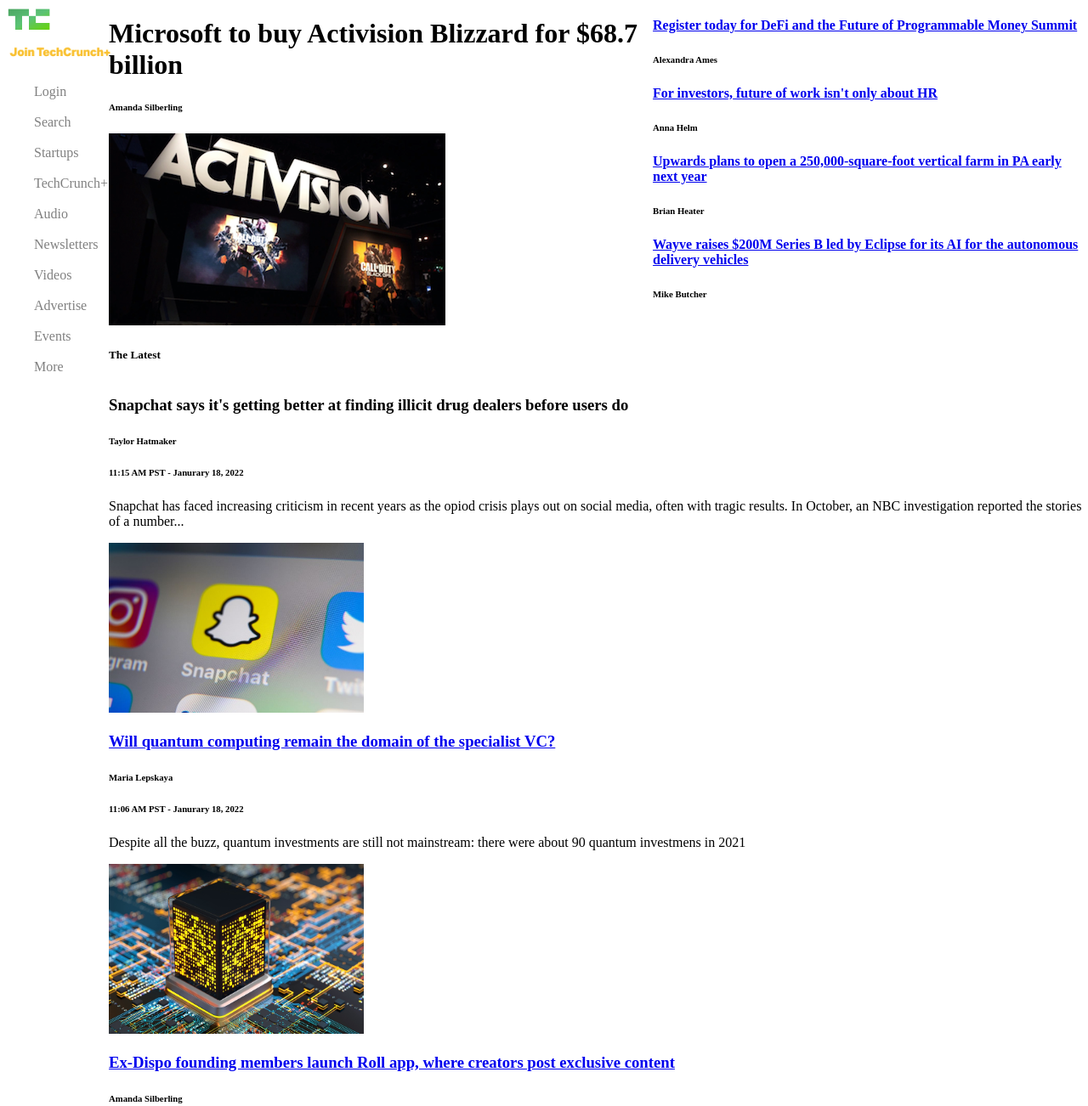
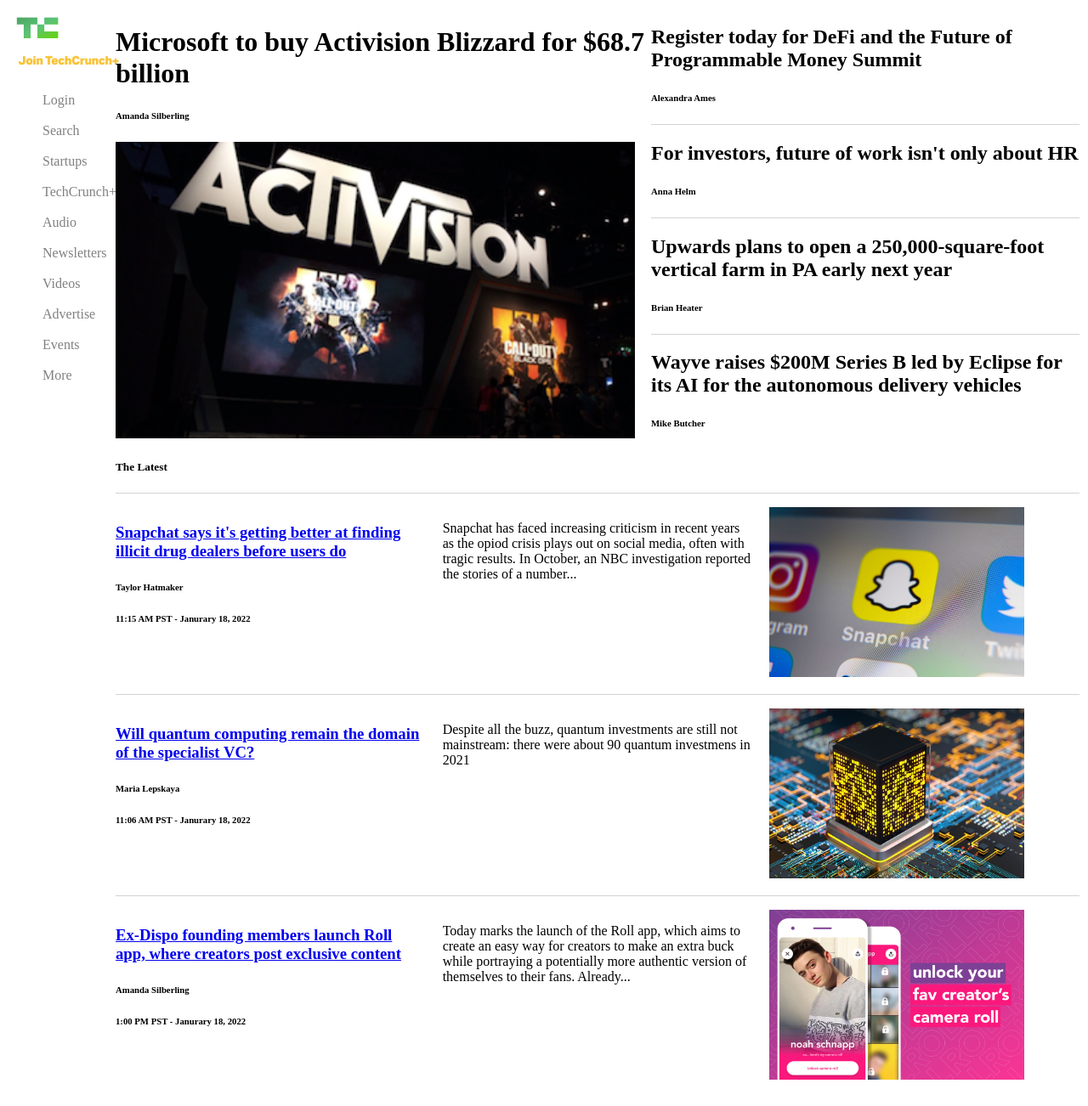
Before and after one commit to emosqu3ra/techcrunchmock, a plain HTML site: page index.html in a window 1280 px wide. Shown: the top 1302 px of the page at 85% size. Drawn offline with Linux system fonts and the light colour scheme.

Commit message:
updated asides, added grid to section, borders

```diff
--- a/index.html
+++ b/index.html
@@ -65,66 +65,108 @@
         </div>
     </main>
 
-    <!-- ASIDE 2 LINKS WITH 4 SUBSECTIONS LINK/H5 -->
+    <!-- ASIDE LINKS WITH 4 SUBSECTIONS LINK/H5 -->
     <aside>
+        <div class="aside">
             <div>
                 <a href=https://techcrunch.com/2022/01/18/register-today-for-defi-and-the-future-of-programmable-money-summit>
-                <h4>Register today for DeFi and the Future of Programmable Money Summit</h4></a>
+                <h2>Register today for DeFi and the Future of Programmable Money Summit</h2></a>
                 <h6>Alexandra Ames</h6>
             </div>
+        </div>
 
+        <div class="aside">
             <div>
                 <a href=https://techcrunch.com/2022/01/18/for-investors-future-of-work-isnt-only-about-hr>
-                <h4>For investors, future of work isn't only about HR</h4></a>
+                <h2>For investors, future of work isn't only about HR</h2></a>
                 <h6>Anna Helm</h6>
             </div>
+        </div>
 
+        <div class="aside">
             <div>
-            <a href=https://techcrunch.com/2022/01/18/upward-plans-to-open-a-250000-square-foot-vertical-farm-in-pa-early-next-year>
-                <h4>Upwards plans to open a 250,000-square-foot vertical farm in PA early next year</h4></a>
+                <a href=https://techcrunch.com/2022/01/18/upward-plans-to-open-a-250000-square-foot-vertical-farm-in-pa-early-next-year><h2>Upwards plans to open a 250,000-square-foot vertical farm in PA early next year</h2></a>
                 <h6>Brian Heater</h6>
+            </div>
         </div>
 
         <div>
             <a href=https://techcrunch.com/2022/01/18/wayve-raises-200m-series-b-led-by-eclipse-for-its-ai-for-autonomous-delivery-vehicles>
-                <h4>Wayve raises $200M Series B led by Eclipse for its AI for the autonomous delivery vehicles</h4></a>
+            <h2>Wayve raises $200M Series B led by Eclipse for its AI for the autonomous delivery vehicles</h2></a>
             <h6>Mike Butcher</h6>
         </div>
     </aside>
 
-    <!-- SECTION 3 WITH 3 SUBSECTIONS H3/H5/H6/P/IMG -->
+    <!-- SECTION WITH 3 SUBSECTIONS H3/H5/H6/P/IMG -->
     <section>
-        <div class=grid>
-            <div class=snapchat>
+        <div class="grid">
+            <div class="snapchathead">
                 <div>
-                    <div><a href=https://techcrunch.com/2022/01/18/snapchat-fentanyl-opioid-crisis-update></a></div>
-                    <div><h3>Snapchat says it's getting better at finding illicit drug dealers before users do</h3></div>
-                   <div><h6>Taylor Hatmaker</h6></div>
-                    <div><h6>11:15 AM PST - Janurary 18, 2022</h6></div>
-                    <div>Snapchat has faced increasing criticism in recent years as the opiod crisis plays out on social media, often with tragic results. In October, an NBC investigation reported the stories of a number...</p></div><p>
-                    <div><img src="./images/snaptech.jpeg" alt=snapchat width=300 height=200></div>
+                    <a href=https://techcrunch.com/2022/01/18/snapchat-fentanyl-opioid-crisis-update><h3>Snapchat says it's getting better at finding illicit drug dealers before users do</h3></a>
+                    <h6>Taylor Hatmaker</h6>
+                    <h6>11:15 AM PST - Janurary 18, 2022</h6>
+                </div>
+            </div>
+
+            <div class="snapbody">
+                <div>
+                    <p>Snapchat has faced increasing criticism in recent years as the opiod crisis plays out on social media, often with tragic results. In October, an NBC investigation reported the stories of a number...</p>
+                </div>
+            </div>
+
+            <div class="snapimg">
+                <div>
+                    <img src="./images/snaptech.jpeg" alt=snapchat width=300 height=200>
                 </div>
             </div>
         </div>
 
+        <div class=grid>
+            <div class="quantum">
                 <div>
                     <a href=https://techcrunch.com/2022/01/18/will-quantum-computing-remain-the-domain-of-the-specialist-vc>
                         <h3>Will quantum computing remain the domain of the specialist VC?</h3>
                     </a>
                     <h6>Maria Lepskaya</h6>
                     <h6>11:06 AM PST - Janurary 18, 2022</h6>
+                </div>
+            </div>
+
+            <div class="quanbody">
+                <div>
                     <p>Despite all the buzz, quantum investments are still not mainstream: there were about 90 quantum investmens in 2021</p>
+                </div>
+            </div>
+
+            <div class="quanimg">
+                <div>
                     <img src="./images/quantech.jpeg" alt=quantumcomputing width=300 height=200>
                 </div>
+            </div>
+        </div>
 
+        <div class="grid">
+            <div class="rollapp">
                 <div>
                     <a href=https://techcrunch.com/2022/01/18/roll-app-creator-platform>
                         <h3>Ex-Dispo founding members launch Roll app, where creators post exclusive content</h3>
                     </a>
                     <h6>Amanda Silberling</h6>
                     <h6>1:00 PM PST - Janurary 18, 2022</h6>
+                </div>
+            </div>
+
+            <div class=rollbody>
+                <div>
                     <p>Today marks the launch of the Roll app, which aims to create an easy way for creators to make an extra buck while portraying a potentially more authentic version of themselves to their fans. Already...</p>
+                </div>
+            </div>
+
+            <div class="rollimg">
+                <div>
                     <img src="./images/rolltech.png" alt=rollapp width=300 height=200>
+                </div>
+            </div>
         </div>
     </section>
 
--- a/style.css
+++ b/style.css
@@ -1,5 +1,5 @@
 body {
-    padding: 0px;
+    padding: 10px;
     margin: 0px;
 }
 /* LAYOUT */
@@ -34,3 +34,33 @@ nav a {
     color: grey;
     text-decoration: none;
 }
+
+/* MAIN */
+
+main img {
+    width: 97%;
+}
+
+/* ASIDE */
+
+.aside {
+    border-bottom: 1px solid lightgrey;
+}
+
+
+aside a {
+    text-decoration: none;
+    color: black;
+}
+
+/* SECTION */
+
+.grid {
+    display: grid;
+    grid-template-columns: 1fr 1fr 1fr;
+    grid-template-rows: 1fr;
+    text-align: left;
+    gap: 20px;
+    padding-bottom: 1em;
+    padding-top: 1em;
+    border-top: 1px solid lightgrey;
```
Lines whose indentation alone changed are shown as unchanged.
